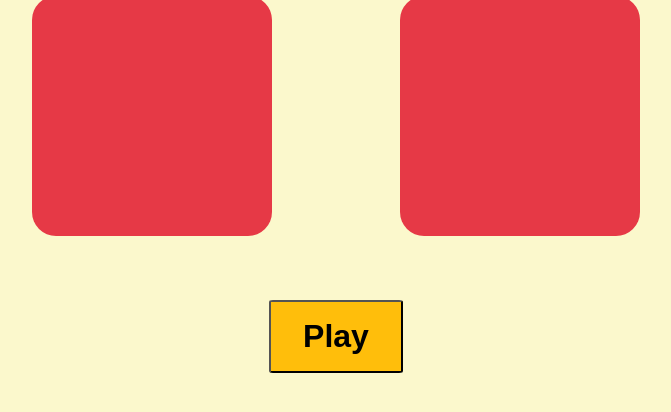
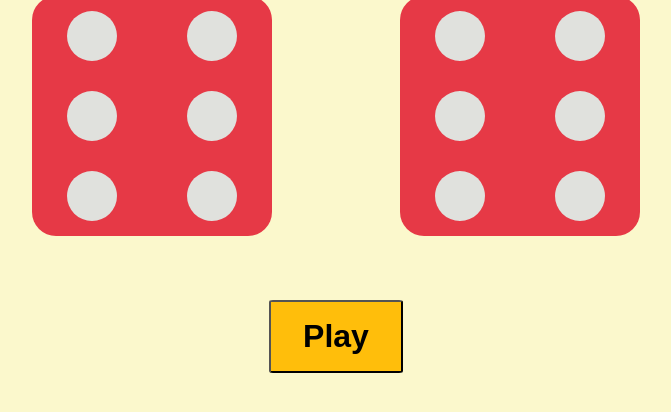
Before and after one commit to ChefDimas/Challenge30, a plain HTML site: page Day3-DiceeGame/index.html in a window 1280 px wide. Shown: the part 318-730 px from the top of the page, without its empty margins (304-975 px from the left). Drawn offline with Linux system fonts and the light colour scheme.

Commit message:
Finished css

```diff
--- a/Day3-DiceeGame/style.css
+++ b/Day3-DiceeGame/style.css
@@ -51,6 +51,20 @@ h1 {
     border-radius: 10%;
 }
 
+.dice {
+    display: grid;
+    grid-template-columns: 1fr 1fr;
+    grid-template-rows: 1fr 1fr 1fr;
+}
+
+.bullet {
+    width: 50px;
+    height: 50px;
+    border-radius: 50%;
+    background-color: #e0e1dd;
+    margin: auto auto;
+}
+
 .play {
     padding: 1rem 2rem;
     background-color: #ffbe0b;
```
